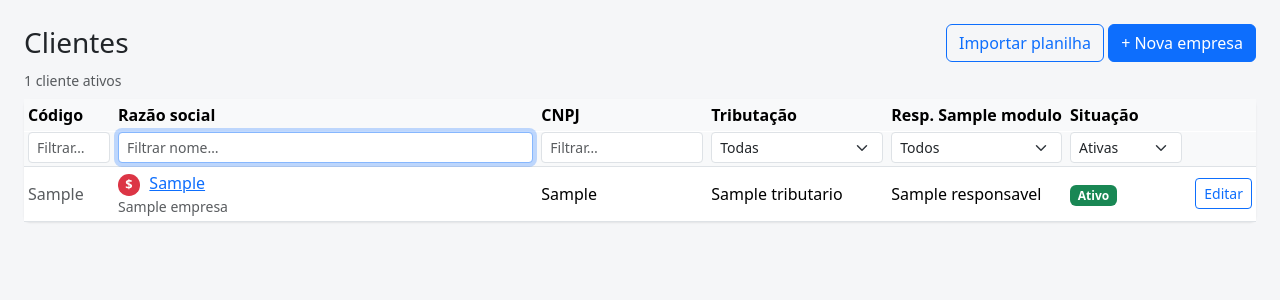
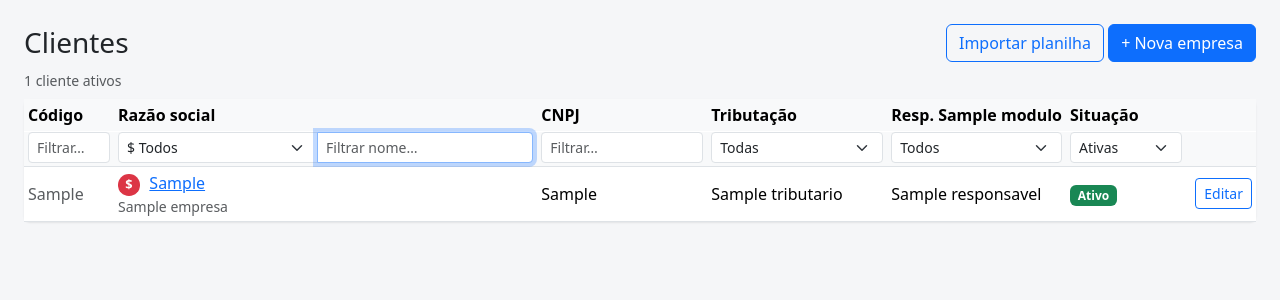
Before and after one commit to hudcarvalho/firstproject, a Flask app: page /empresas in a window 1280 px wide. Shown: the part 56-356 px from the top of the page. Run offline with Flask 3, Linux system fonts and the light colour scheme; a user stored in the database is signed in; tables that the repository leaves empty hold one stand-in row (values such as "Sample post"); parts of the project's set-up code (start-up, migrations or seed data) failed here and were passed over; some libraries are stand-ins or nearby versions.

Commit message:
Filtro de distribuição de lucros (verde/vermelho) na lista de clientes
Lista ao lado do filtro de nome, na coluna Razão social: Todos, Com
lançamento (verde) ou Sem lançamento (vermelho) no ano atual. Combina com
os demais filtros e fica guardado no endereço (?dist=1 ou ?dist=0).

Co-Authored-By: Claude Opus 5.5 <noreply@anthropic.com>
Claude-Session: https://claude.ai/code/session_011kNbr5YKcV9vwtzxqVFpDu

```diff
--- a/app/static/app.css
+++ b/app/static/app.css
@@ -20,3 +20,4 @@ body { background: #f5f6f8; }
 .icone-dist.ok { background: #198754; }
 .icone-dist.pendente { background: #dc3545; }
 .icone-dist:hover { color: #fff; filter: brightness(1.15); }
+.planilha .filtro-dist { flex: 0 0 auto; width: 12.5rem; }
--- a/app/templates/empresas/lista.html
+++ b/app/templates/empresas/lista.html
@@ -25,7 +25,15 @@
     </tr>
     <tr class="filtros" id="filtros">
       <th><input type="search" class="form-control form-control-sm filtro" id="f-codigo" data-param="cod" placeholder="Filtrar…" autocomplete="off"></th>
-      <th><input type="search" class="form-control form-control-sm filtro" id="f-nome" data-param="nome" placeholder="Filtrar nome…" autocomplete="off" autofocus></th>
+      <th><div class="input-group input-group-sm">
+        <select class="form-select form-select-sm filtro filtro-dist" id="f-dist" data-param="dist" data-campo="dist"
+                title="Distribuição de lucros em {{ ano }}">
+          <option value="">$ Todos</option>
+          <option value="1">🟢 Com lançamento</option>
+          <option value="0">🔴 Sem lançamento</option>
+        </select>
+        <input type="search" class="form-control form-control-sm filtro" id="f-nome" data-param="nome" placeholder="Filtrar nome…" autocomplete="off" autofocus>
+      </div></th>
       <th><input type="search" class="form-control form-control-sm filtro" id="f-cnpj" data-param="cnpj" placeholder="Filtrar…" autocomplete="off" inputmode="numeric"></th>
       <th><select class="form-select form-select-sm filtro" id="f-regime" data-param="trib" data-campo="regime">
         <option value="">Todas</option>
@@ -49,7 +57,7 @@
   <tbody>
   {% for e in empresas %}
     <tr class="linha-cliente" data-codigo="{{ e.codigo or '' }}" data-nome="{{ e.razao_social }} {{ e.nome_fantasia or '' }}" data-cnpj="{{ e.cnpj }}"
-        data-regime="{{ e.regime_id }}" data-situacao="{{ 'ativa' if e.ativo else 'inativa' }}"
+        data-dist="{{ 1 if distribuido.get(e.id) else 0 }}" data-regime="{{ e.regime_id }}" data-situacao="{{ 'ativa' if e.ativo else 'inativa' }}"
         {% for m in modulos %}{% set c = e.controle(m) %}data-resp{{ m.codigo }}="{{ c.responsavel_id if c and c.responsavel_id else 0 }}" {% endfor %}>
       <td class="text-muted">{{ e.codigo or '' }}</td>
       <td>{% set total_dist = distribuido.get(e.id) %}<a class="icone-dist {{ 'ok' if total_dist else 'pendente' }}" href="{{ url_for('distribuicao.empresa', id=e.id) }}"
```
Also changed, not shown: tests/test_distribuicao.py (+3 -0 lines).
